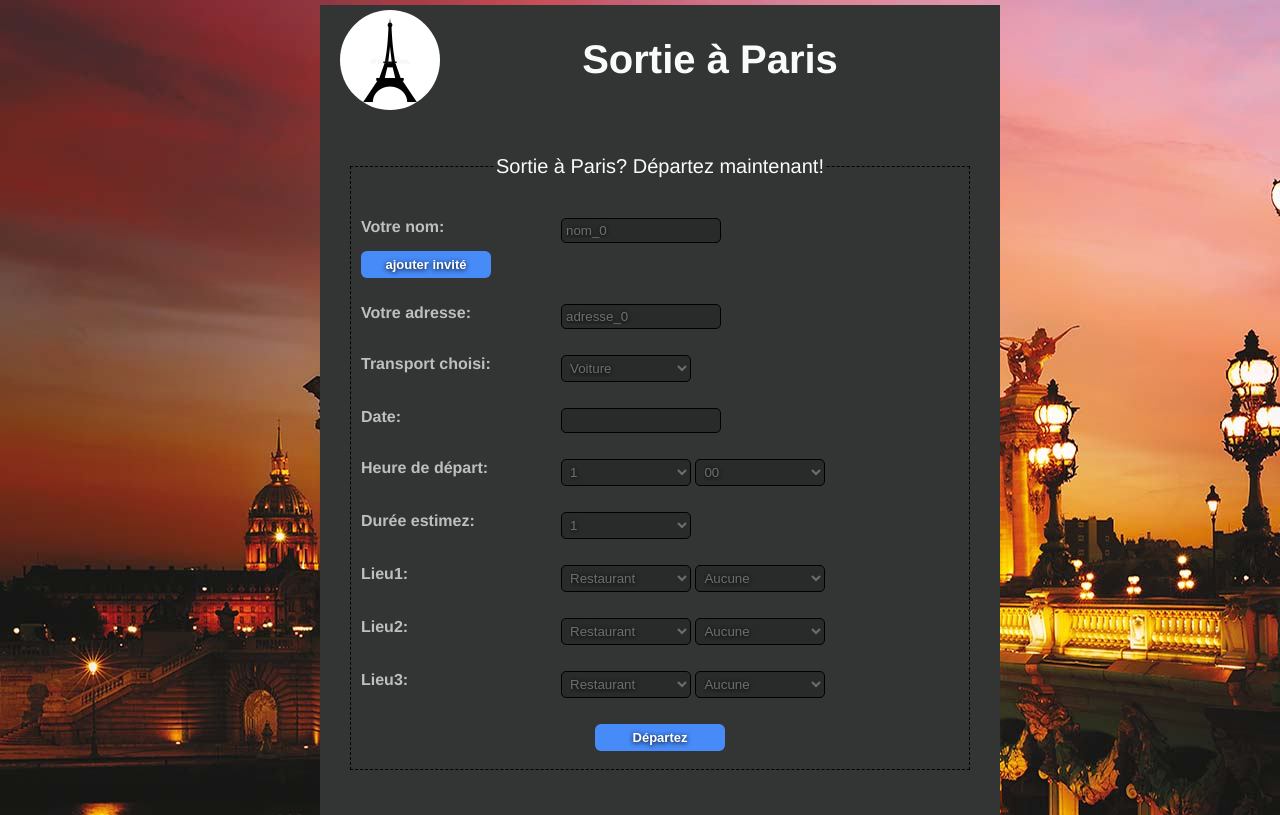
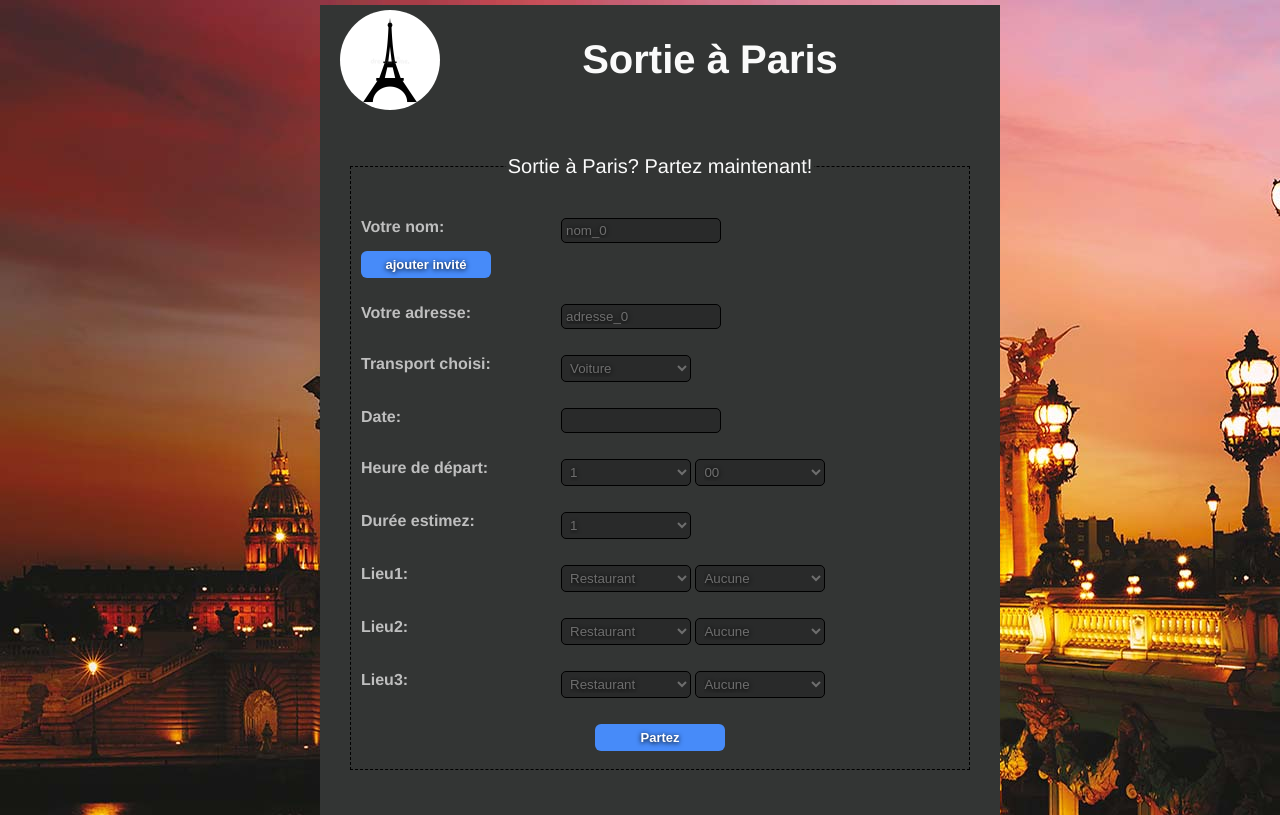
Before and after one commit to ArthurBinello/ProjetL3GLA, a PHP site: page / in a window 1280 px wide. Run offline with PHP 8.4, Linux system fonts and the light colour scheme; some libraries are stand-ins or nearby versions.

Commit message:
Update index.php

```diff
--- a/src/index.php
+++ b/src/index.php
@@ -21,7 +21,7 @@
         <p><img src="images/logo.jpg" alt="logo de quizz" class="logo"></P>
         <h1 class="titre">Sortie à Paris</h1><br/><br>
         <fieldset>
-            <legend>Sortie à Paris? Départez maintenant!</legend>
+            <legend>Sortie à Paris? Partez maintenant!</legend>
                 <form action="departez.php" method="post">
                         <label>Votre nom:</label>
                             <div id="d">
@@ -171,7 +171,7 @@
 
 
 
-                        <p><input type="submit" value="Départez" class="btn"></p>
+                        <p><input type="submit" value="Partez" class="btn"></p>
 
                 </form>
 
```
